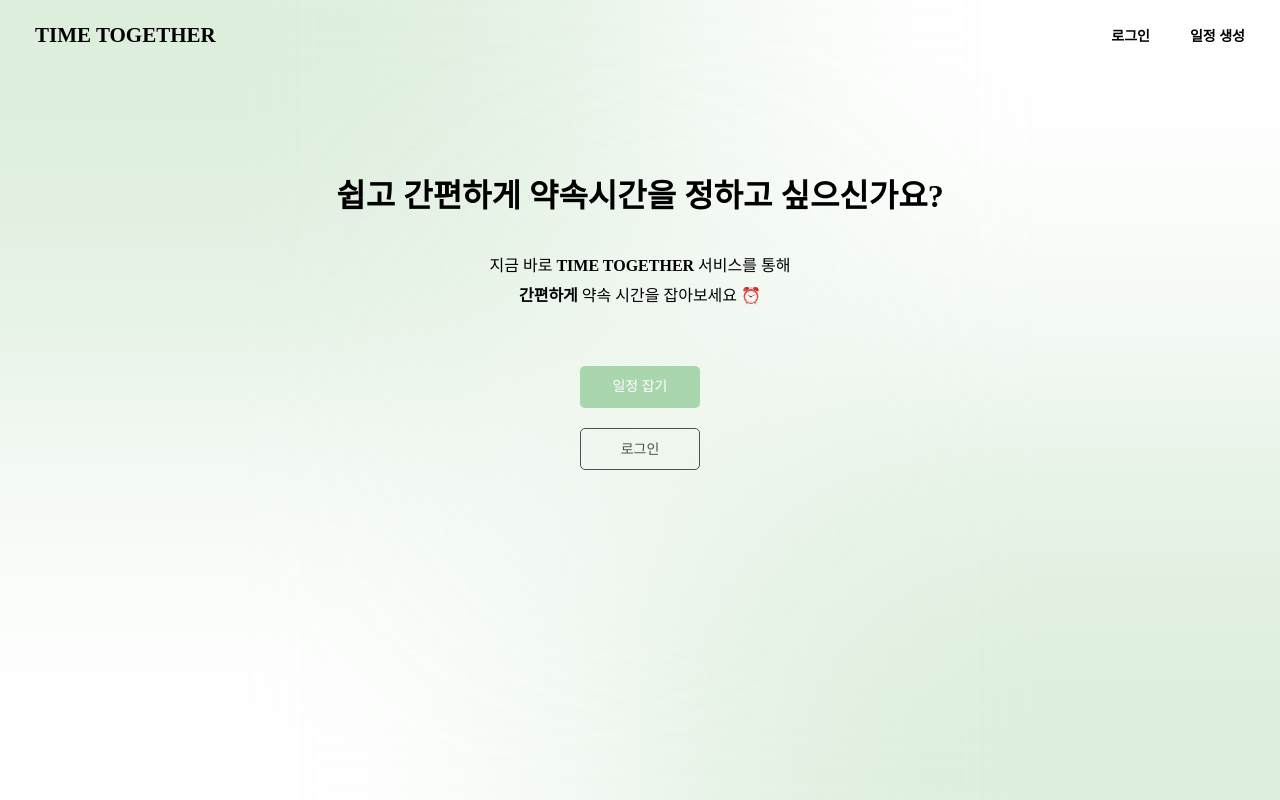
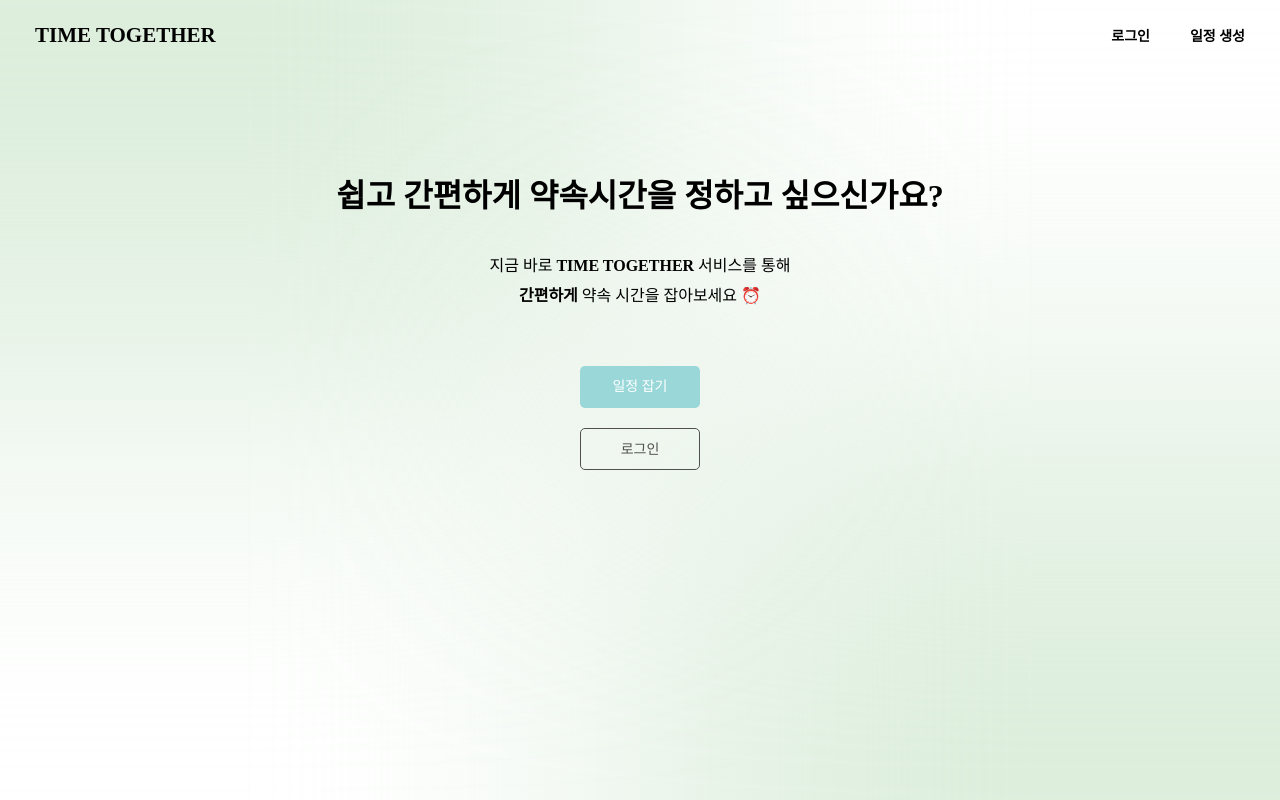
Before and after one commit to nahyyun/TimeTogether, a Next.js app: page / in a window 1280 px wide. Built offline with nearby package versions, Linux system fonts and the light colour scheme.

Commit message:
style: theme primary color 변경

```diff
--- a/src/components/Common/Button/style.ts
+++ b/src/components/Common/Button/style.ts
@@ -12,7 +12,7 @@ const BUTTON_SIZE = {
 const BUTTON_STYLE = {
   primary: {
     color: theme.colors.text.light,
-    background: theme.colors.primary[200],
+    background: theme.colors.primary[100],
   },
   secondary: {
     color: theme.colors.text.secondary,
--- a/src/components/CustomDatePicker/style.ts
+++ b/src/components/CustomDatePicker/style.ts
@@ -23,7 +23,7 @@ export const DatePickerWrapper = styled.div`
   }
 
   .react-datepicker__day--selected {
-    background: ${theme.colors.primary[100]};
+    background: ${theme.colors.primary[50]};
     border-radius: 50%;
   }
 
--- a/src/components/ScheduleTable/style.ts
+++ b/src/components/ScheduleTable/style.ts
@@ -75,7 +75,7 @@ export const TimeBlock = styled.div<{ disabled: boolean }>`
   height: ${TIME_BLOCK_HEIGHT}px;
 
   &.selected {
-    background-color: ${theme.colors.primary[50]};
+    background-color: ${theme.colors.primary[200]};
   }
 
   ${({ disabled }) =>
--- a/src/components/ToggleButton/style.ts
+++ b/src/components/ToggleButton/style.ts
@@ -17,7 +17,8 @@ export const ToggleButtonContainer = styled.label`
 `;
 
 export const ToggleBackground = styled.div<{ isChecked: boolean }>`
-  background-color: ${({ isChecked }) => (isChecked ? "#69d495" : "#888888")};
+  background-color: ${({ isChecked }) =>
+    isChecked ? theme.colors.primary[100] : "#888888"};
   color: ${theme.colors.text.light};
   position: relative;
   height: 100%;
--- a/src/styles/theme.tsx
+++ b/src/styles/theme.tsx
@@ -1,10 +1,10 @@
 export const theme = {
   colors: {
     primary: {
-      50: "#CFE7D0",
-      100: "#A4D8A7",
-      200: "#AAD6AE",
-      300: "#92BD96",
+      50: "#C2E7E8",
+      100: "#9AD7D9",
+      200: "#5EC0C3",
+      300: "#21A8AC",
     },
     disabled: "#C4C4C4",
     bg: {
```
